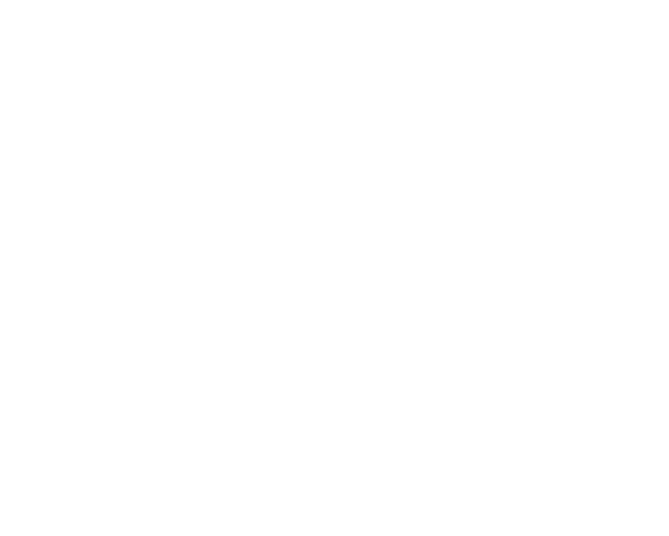
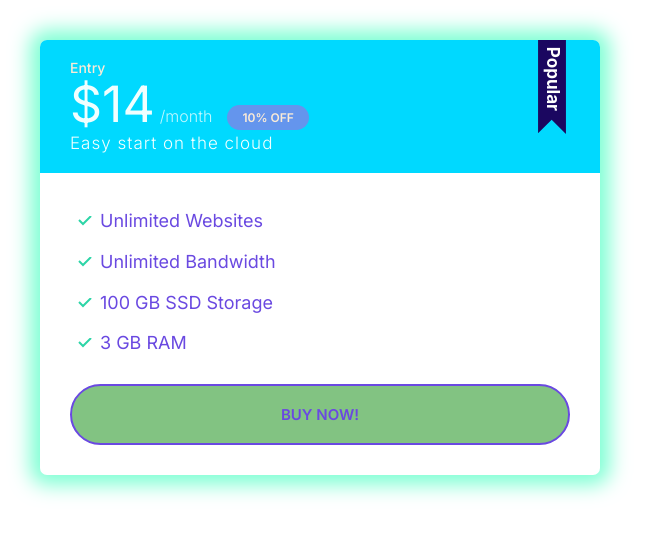
Before and after one commit to jzecenarubio/Argalia, a plain HTML site: page index.html in a window 1280 px wide. Shown: the whole page, without its empty margins (0-669 px from the left). Drawn offline with Linux system fonts and the light colour scheme.

Commit message:
Added Cards

```diff
--- a/css/styles.css
+++ b/css/styles.css
@@ -77,7 +77,7 @@ a {
         font-size: 1.5rem;
     }
 }
-
+/* Badge */
 .badge {
     border-radius: 20px;
     padding: 0.5rem 2rem;
@@ -85,7 +85,6 @@ a {
     white-space: nowrap;
     font-size: 2rem;
 }
-
 .badge--primary {
     background: var(--color-primary);
     color: aliceblue;
@@ -96,6 +95,7 @@ a {
 }
 .badge--small {
     font-size: 1.6rem;
+    padding: 0.5rem 1.5rem;
 }
 
 @media screen and (min-width: 1024px) {
@@ -182,7 +182,7 @@ a {
     background: sandybrown;
 }
 .btn--outline {
-    background: forestgreen;
+    background: rgb(130, 195, 130);
     color: var(--color-heading);
     border: 2px solid var(--color-heading);
 }
@@ -230,3 +230,77 @@ a {
         font-size: 1.5rem;
     }
 }
+
+/* Cards */
+.card {
+    border-radius: 7px;
+    box-shadow: 0 0 20px 10px aquamarine;
+    overflow: hidden;
+}
+.card__header, .card__body {
+    padding: 2rem 3rem;
+}
+.card--primary .card__header {
+    background: var(--color-primary);
+    color: azure;
+}
+.card--secondary .card__header {
+    background: var(--color-secondary);
+    color: azure;
+}
+.card--secondary .badge--secondary {
+    background: cornflowerblue;
+
+}
+
+/* Plans */
+.plan__name {
+    color: antiquewhite;
+    margin: 0;
+    font-weight: 500;
+    font-size: 2.4rem;
+}
+.plan__price {
+    font-size: 6rem;
+}
+.plan__billing-cycle {
+    font-size: 2.4rem;
+    font-weight: 300;
+    opacity: 0.8;
+    margin-right: 1rem;
+}
+.plan__description {
+    font-size: 2rem;
+    font-weight: 300;
+    letter-spacing: 1px;
+    display: block;
+}
+.plan .list__item {
+    margin-bottom: 2rem;
+}
+.plan--popular .card__header {
+    position: relative;
+}
+.plan--popular .card__header::before{
+    content: url(../Images/popular.svg);
+    width: 40px;
+    display: inline-block;
+    position: absolute;
+    top: -6px;
+    right: 5%;
+}
+
+@media screen and (min-width: 1024px) {
+    .plan__name {
+        font-size: 1.4rem;
+    }
+    .plan__price {
+        font-size: 5rem;
+    }
+    .plan__billing-cycle {
+        font-size: 1.6rem;
+    }
+    .plan__description {
+        font-size: 1.7rem;
+    }
+}
--- a/index.html
+++ b/index.html
@@ -14,5 +14,27 @@
     <link rel="stylesheet" href="css/normalize.css" />
   </head>
   <body>
+    <div style="width: 50%; padding: 4rem">
+      <div class="plan plan--popular">
+        <div class="card card--secondary">
+          <header class="card__header">
+            <h3 class="plan__name">Entry</h3>
+            <span class="plan__price">$14</span>
+            <span class="plan__billing-cycle">/month</span>
+            <span class="badge badge--secondary badge--small">10% OFF</span>
+            <span class="plan__description">Easy start on the cloud</span>
+          </header>
+          <div class="card__body">
+            <ul class="list list--tick">
+              <li class="list__item">Unlimited Websites</li>
+              <li class="list__item">Unlimited Bandwidth</li>
+              <li class="list__item">100 GB SSD Storage</li>
+              <li class="list__item">3 GB RAM</li>
+            </ul>
+            <button class="btn btn--outline btn--block">Buy Now!</button>
+          </div>
+        </div>
+      </div>
+    </div>
   </body>
 </html>
```
Also changed, not shown: Images/popular.svg (added).
